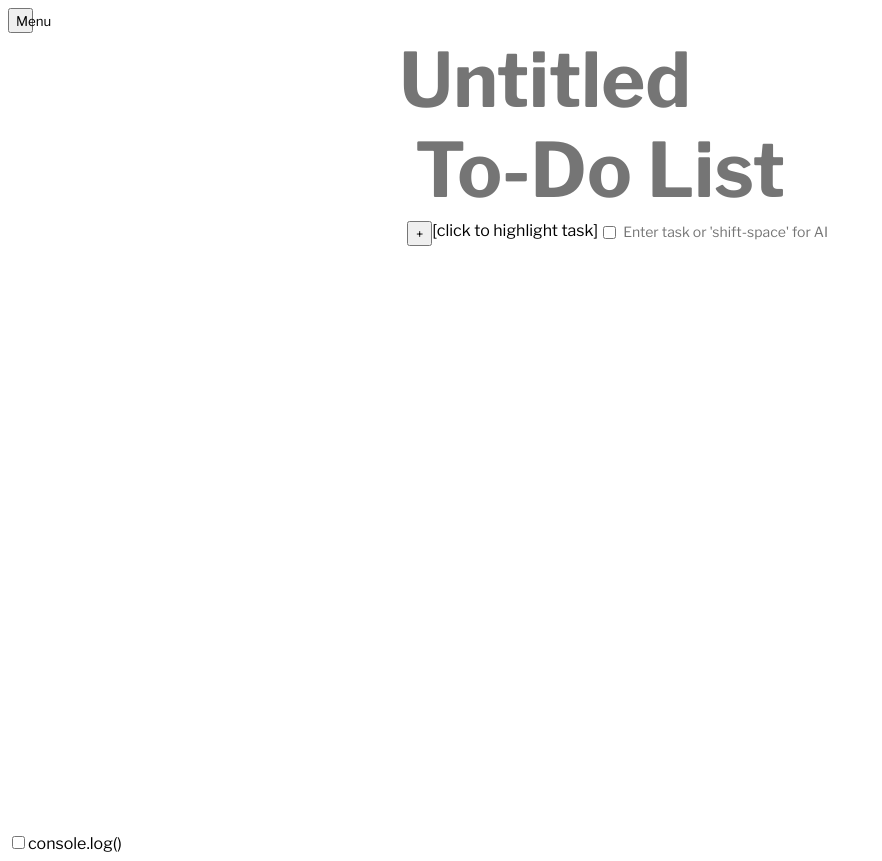
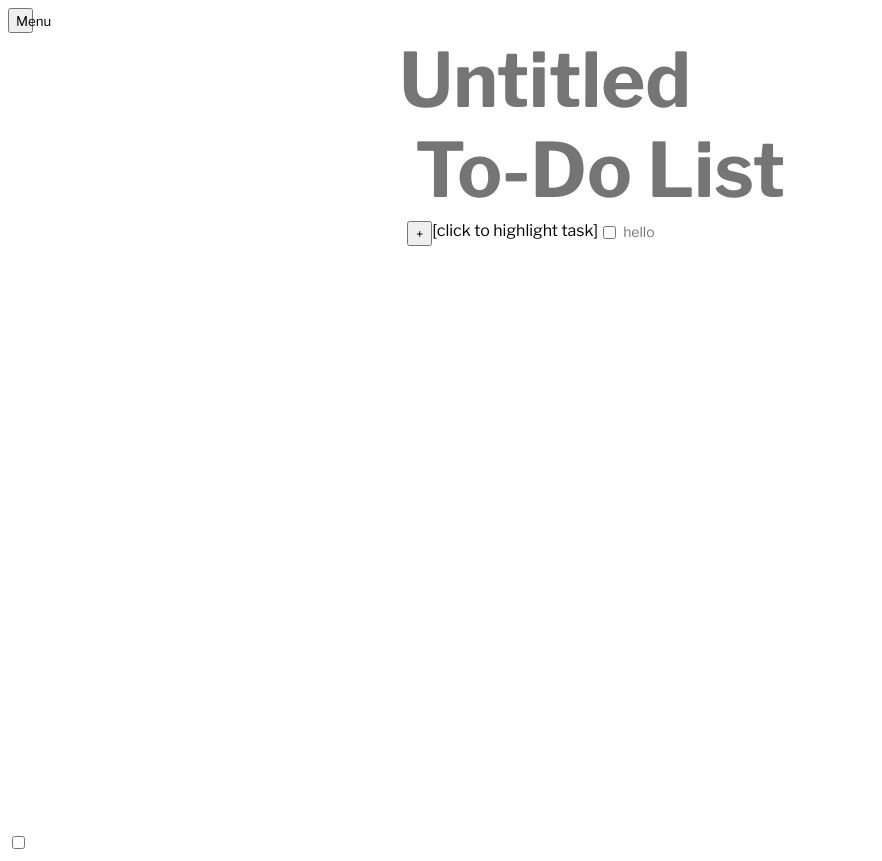
Before and after one commit to julsy-chen/softsteps, a React app: page / in a window 1280 px wide. Shown: the whole page, without its empty margins (0-882 px from the left). Built offline with nearby package versions, Linux system fonts and the light colour scheme; the HTML template or start-up script is replaced by a standard one.

Commit message:
tasks are now deletable through selection

```diff
--- a/src/App.js
+++ b/src/App.js
@@ -10,11 +10,6 @@ import { Screen } from "./Screen";
 export default function App() {
   const [showNavBar, setShowNavBar] = useState(false);
   const [isSelected, setIsSelected] = useState(false);
-  const [selecBbox, setSelectBox] = useState(false);
-
-  function selectBox() {
-    set
-  }
 
   function handleToggle() {
     setShowNavBar(!showNavBar);
@@ -37,7 +32,6 @@ export default function App() {
       {showNavBar && <NavBar showNavBar={showNavBar} />}
       <Page onClick={handleClickApp} isSelected={isSelected} handleClickDraggableHandle={handleClickDraggableHandle} />
       <input type="checkbox" id="test"/>
-      console.log()
     </>
     /*
     LISTEN TO IO FEEDBACK TONIGHT
--- a/src/DraggableHandle.js
+++ b/src/DraggableHandle.js
@@ -4,13 +4,25 @@ import { useRef, useState } from "react";
 * maybe make this a checkbox so that when you click anywhere than the button it no longer highlights the current task
 */
 
-export function DraggableHandle({isHighlighted, handleFocusDraggableHandle, handleBlurDraggableHandle}) {
-
-
+export function DraggableHandle({ highlightedTaskId, deleteTask, isHighlighted, handleFocusDraggableHandle, handleBlurDraggableHandle, taskId }) {
     const MyDiv = useRef();
 
     function handleDrag() {
         console.log("handling drag")
+    }
+
+    const handleDeleteKey = (e) => {
+        if (e.key === "Delete" || e.key === "Backspace") {
+            console.log("delete key pressed")
+            deleteTask(highlightedTaskId[0]);
+            console.log(highlightedTaskId)
+        }
+        /*
+        * what is this achieving?
+        * when the delete key is pressed, all tasks that are highlighted should be deleted
+        * the id should be gotten when the task is highlighted -  maybe in an array?
+        * when the delete key is pressed, the delete task function can run with the argument being the id of the tasks
+        */
     }
 
     return (
@@ -18,7 +30,7 @@ export function DraggableHandle({isHighlighted, handleFocusDraggableHandle, hand
             <div>
                 {/* <input type="checkbox" id="dragHandle" onClick={handleClickDraggableHandle}/> */}
                 {/* <div class="taskSelector"/> */}
-            <div tabIndex={-1} ref={MyDiv} onFocus={handleFocusDraggableHandle} onBlur={handleBlurDraggableHandle}> [click to highlight task]</div>
+                <div tabIndex={-1} ref={MyDiv} onFocus={handleFocusDraggableHandle} onBlur={handleBlurDraggableHandle} onKeyDown={(e) => handleDeleteKey(e)}> [click to highlight task]</div>
             </div>
 
         </>
--- a/src/Task.js
+++ b/src/Task.js
@@ -6,34 +6,34 @@ import { DraggableHandle } from "./DraggableHandle";
 import { Checkbox } from "./Checkbox";
 import { TaskInput } from "./TaskInput";
 
-export function Task({key, task, setTasksFn, isSelected, handleClickDraggableHandle}) {
+export function Task({ deleteTask, highlightedTaskId, taskId, task, setTasksFn, isSelected }) {
     const [isTaskDone, setIsTaskDone] = useState(false);
     const [isHighlighted, setIsHighlighted] = useState(false);
 
     function handleFocusDraggableHandle() {
         setIsHighlighted(true);
-        console.log("HEELLOOOOOO")
+        highlightedTaskId.push(taskId)
     }
 
     function handleBlurDraggableHandle() {
         setIsHighlighted(false)
-        console.log("HOLY HSIT DOES THIS WORK")
+        highlightedTaskId.pop()
     }
 
     function handleCheck() {
         setIsTaskDone(!isTaskDone);
     }
 
-    function handleClick() {
-        setIsSelected(!isSelected);
-        console.log(isSelected)
-    }
+    // function handleClick() {
+    //     setIsSelected(!isSelected);
+    //     console.log(isSelected)
+    // }
 
     return (
         <>
             <div className="checklist-task" id={isHighlighted ? "highlighted-task" : "non-highlighted-task"}>
                 <NewTaskButton setTasksFn={setTasksFn}/>
-                <DraggableHandle handleFocusDraggableHandle={handleFocusDraggableHandle} handleBlurDraggableHandle={handleBlurDraggableHandle} isHighlighted={isHighlighted}/>
+                <DraggableHandle highlightedTaskId={highlightedTaskId} deleteTask={deleteTask} handleFocusDraggableHandle={handleFocusDraggableHandle} handleBlurDraggableHandle={handleBlurDraggableHandle} isHighlighted={isHighlighted} taskId={taskId}/>
                 <Checkbox handleCheck={handleCheck}/>
                 <TaskInput taskAction={task} isTaskDone={isTaskDone}/>
             </div>
--- a/src/TaskListContainer.js
+++ b/src/TaskListContainer.js
@@ -3,17 +3,10 @@ import { useState } from "react";
 
 import { Task } from "./Task";
 
-export function TaskListContainer({isSelected, handleClickDraggableHandle}) {
-    // type TaskIngredients {
-    //     key: int,
-    //     task: string
-    // }
-
-    // state variable "tasks": [<Task />] <-- NO
-    // [__, __, __]
+export function TaskListContainer({ isSelected }) {
     const [taskIngredientsInOrder, setTasks] = useState([
         {
-            key: 1,
+            id: 0,
             task: "hello"
         }
     ]);
@@ -22,32 +15,40 @@ export function TaskListContainer({isSelected, handleClickDraggableHandle}) {
         setTasks([
             ...taskIngredientsInOrder,
             {
-                key: taskIngredientsInOrder.length + 1,
+                id: taskIngredientsInOrder.length,
                 task: ""
             }
-        ])
+        ]);
     }
-    /*
-     * type TaskType {
-        id: int,
-        task: string
+
+    function deleteTask(taskId) {
+        const updatedTasks = taskIngredientsInOrder.filter(
+            (task) => task.id !== taskId
+        );
+        setTasks(updatedTasks);
+        console.log(updatedTasks);
     }
-     * listOfTasks: [TaskType] = [
-    {id: 1,
-    task: ""},
-    {id: 2,
-    task: ""}
-    ]
 
+    var highlightedTaskId = [];
+    // var assembledTaskList = [];
 
-    */
-   var assembledTaskList = [];
+    var assembledTaskList = taskIngredientsInOrder.map((task) => (
+        <Task
+          key={task.id}
+          deleteTask={deleteTask}
+          highlightedTaskId={highlightedTaskId}
+          taskId={task.id}
+          task={task.task}
+          setTasksFn={setTasksFn}
+          isSelected={isSelected}
+        />
+    ));
 
-   for (let disassembledTask in taskIngredientsInOrder) {
-    assembledTaskList.push(
-        <Task key={disassembledTask.key} task={disassembledTask.task} setTasksFn={setTasksFn} isSelected={isSelected} handleClickDraggableHandle={handleClickDraggableHandle}/>
-    )
-   }
+    // for (let disassembledTask in taskIngredientsInOrder) {
+    //     assembledTaskList.push(
+    //         <Task deleteTask={deleteTask} highlightedTaskId={highlightedTaskId} taskId={disassembledTask.id} task={disassembledTask.task} setTasksFn={setTasksFn} isSelected={isSelected} />
+    //     )
+    // }
 
     return (
         <>
```
Lines whose indentation alone changed are shown as unchanged.
